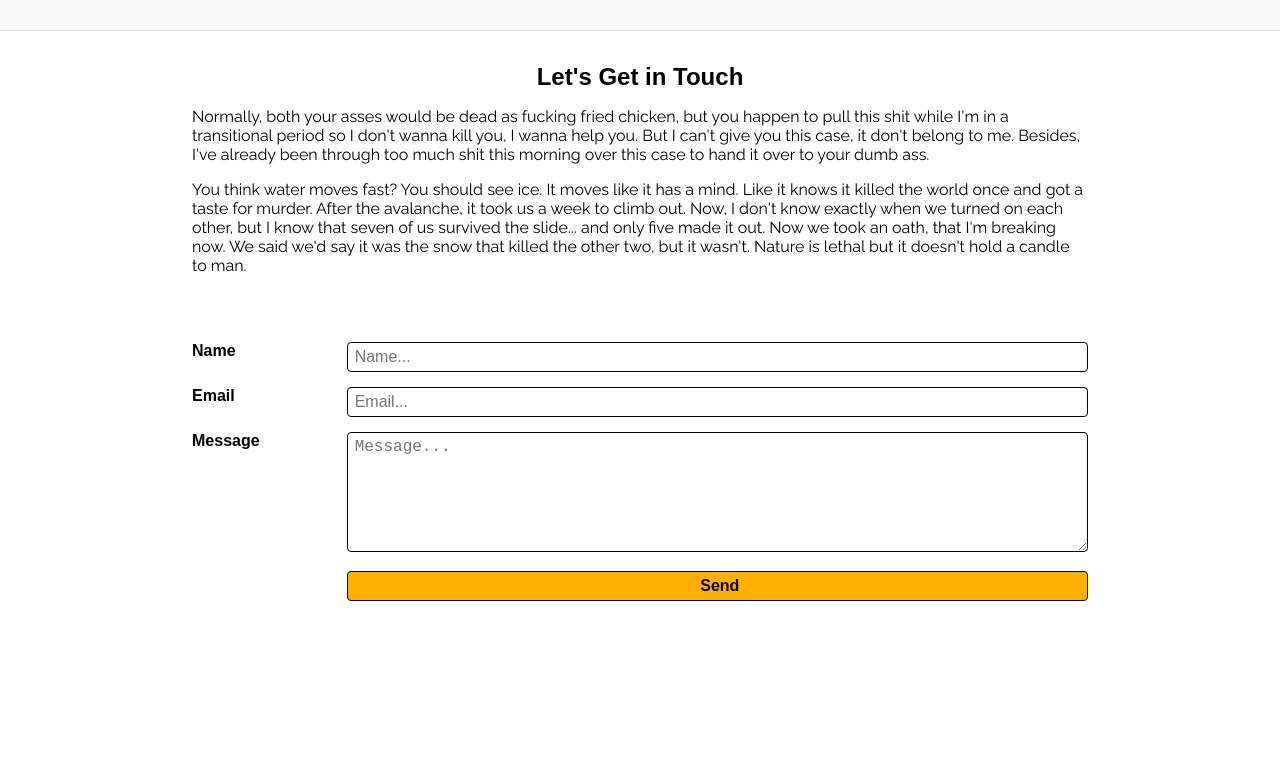
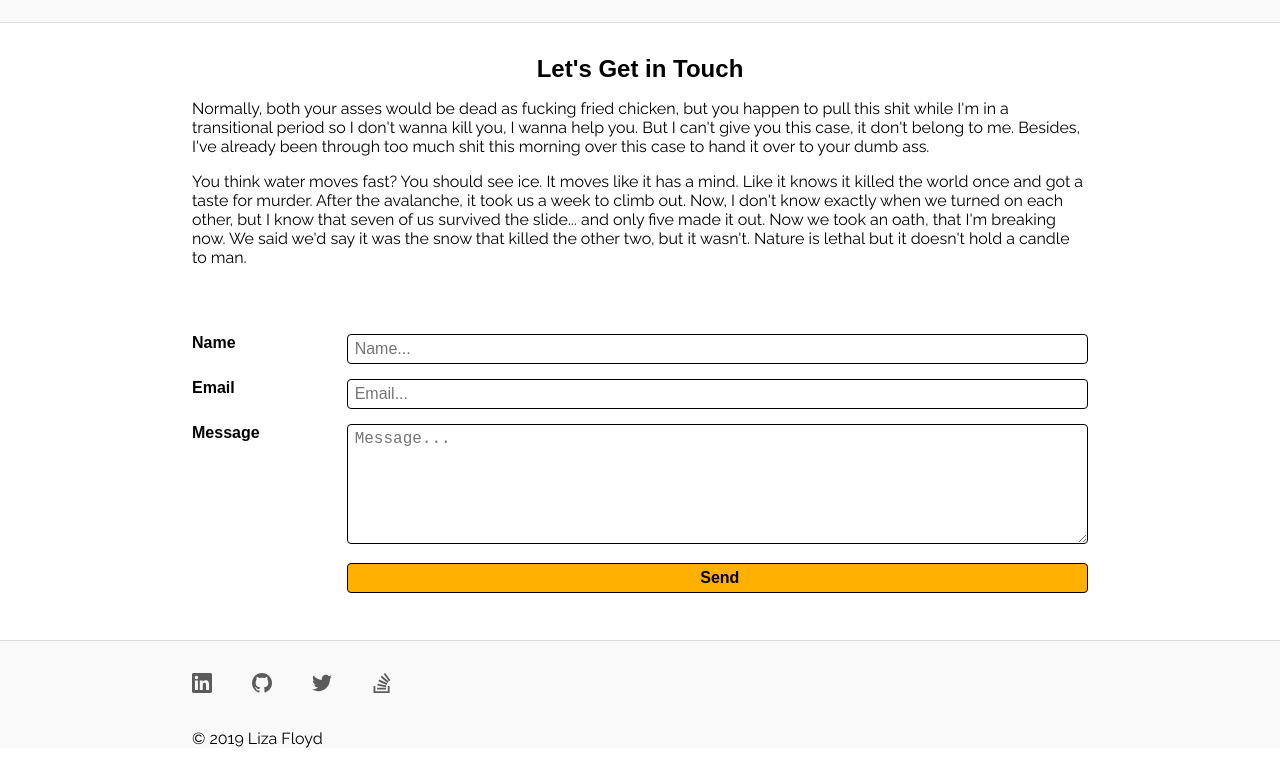
Before and after one commit to lizafloyd/portfolio_site, a React (Create React App) app: page / in a window 1280 px wide. Shown: the part 1878-2658 px from the top of the page. Before the commit the page ends 2526 px from the top, so only its background shows below. Built offline with nearby package versions, Linux system fonts and the light colour scheme; a web font is replaced by a local one.

Commit message:
Footer and Header Components

```diff
--- a/src/components/App.js
+++ b/src/components/App.js
@@ -1,4 +1,6 @@
 import React, {Component, Fragment} from 'react';
+import Header from './Header';
+import Footer from './Footer';
 import WorkExperience from './WorkExperience';
 import FunFacts from './FunFacts';
 import ContactForm from './ContactForm';
@@ -18,18 +20,12 @@ class App extends Component {
   render() {
     return (
       <Fragment>
-        <a href="#main" className="skip">
-          Skip to Main Content
-        </a>
-        <header id="top">
-          <div className="banner" />
-
-          <img
-            src={profile}
-            className="small-3 responsive-image header-image"
-            alt="Liza Floyd"
-          />
-        </header>
+        <Header
+          skipLink={true}
+          profileImage={profile}
+          profileAlt="Liza Floyd"
+          bannerClasses="banner"
+        />
 
         <main role="main">
           <section className="container">
@@ -48,7 +44,7 @@ class App extends Component {
                   on Rails. If I'm not learning, I'm not happy.
                 </p>
               </div>
-              <div className="social-icons full-width">
+              <div className="social-icons margin-horizontal full-width">
                 <div className="icon-container small-6">
                   <a href={process.env.REACT_APP_LINKEDIN_ANCHOR} role="button">
                     <LinkedInIcon />
@@ -110,6 +106,7 @@ class App extends Component {
             <ContactForm />
           </section>
         </main>
+        <Footer />
       </Fragment>
     );
   }
--- /dev/null
+++ b/src/components/Footer.js
@@ -0,0 +1,73 @@
+import React from 'react';
+import PropTypes from 'prop-types';
+import LinkedInIcon from './icons/LinkedInIcon';
+import GithubIcon from './icons/GithubIcon';
+import TwitterIcon from './icons/TwitterIcon';
+import StackOverflowIcon from './icons/StackOverflowIcon';
+
+/** Renders the global footer component.
+ * @param {boolean} linkedin - Toggles the LinkedIn logo on/off.
+ * @param {boolean} github - Toggles the Github logo on/off.
+ * @param {boolean} twitter - Toggles the Twitter logo on/off.
+ * @param {boolean} stackOverflow - Toggles the Stack Overflow logo on/off.
+ * @param {boolean} copyright - Toggles the copyright text on/off.
+ * @returns {string} - Returns a JSX representation of the Footer.
+ */
+const Footer = ({linkedIn, github, twitter, stackOverflow, copyright}) => (
+  <footer
+    id="footer"
+    className="background-gray border-gray top"
+    role="contentinfo"
+  >
+    <div className="container">
+      <div className="margin-horizontal">
+        <div className="icon-container margin-horizontal">
+          {linkedIn && (
+            <a href={process.env.REACT_APP_LINKEDIN_ANCHOR} role="button">
+              <LinkedInIcon />
+            </a>
+          )}
+          {github && (
+            <a href={process.env.REACT_APP_GITHUB_ANCHOR} role="button">
+              <GithubIcon />
+            </a>
+          )}
+          {twitter && (
+            <a href={process.env.REACT_APP_TWITTER_ANCHOR} role="button">
+              <TwitterIcon />
+            </a>
+          )}
+
+          {stackOverflow && (
+            <a href={process.env.REACT_APP_STACKOVERFLOW_ANCHOR} role="button">
+              <StackOverflowIcon />
+            </a>
+          )}
+        </div>
+        {copyright && (
+          <span className="copyright">
+            © {new Date().getFullYear()} {process.env.REACT_APP_AUTHOR_NAME}
+          </span>
+        )}
+      </div>
+    </div>
+  </footer>
+);
+
+Footer.propTypes = {
+  linkedIn: PropTypes.bool,
+  github: PropTypes.bool,
+  twitter: PropTypes.bool,
+  stackOverflow: PropTypes.bool,
+  copyright: PropTypes.bool,
+};
+
+Footer.defaultProps = {
+  linkedIn: true,
+  github: true,
+  twitter: true,
+  stackOverflow: true,
+  copyright: true,
+};
+
+export default Footer;
--- /dev/null
+++ b/src/components/Header.js
@@ -0,0 +1,40 @@
+import React, {Fragment} from 'react';
+import PropTypes from 'prop-types';
+
+/** Renders the Header component.
+ * @param {boolean} skipLink - Toggles the a11y skip link on/off.
+ * @param {string} bannerClasses - A string of classes to be used for the banner.
+ * @param {string} profileImage - The URL of the profile image.
+ * @param {string} profileAlt - A string describing the profile image.
+ * @returns {string} - Returns a JSX representation of the Header.
+ */
+const Header = ({skipLink, bannerClasses, profileImage, profileAlt}) => (
+  <Fragment>
+    {skipLink && (
+      <a href="#main" className="skip">
+        Skip to Main Content
+      </a>
+    )}
+    <header id="top" role="banner">
+      <div className={bannerClasses} />
+      <img
+        src={profileImage}
+        alt={profileAlt || ''}
+        className="small-3 responsive-image header-image"
+      />
+    </header>
+  </Fragment>
+);
+
+Header.propTypes = {
+  profileImage: PropTypes.string.isRequired,
+  profileAlt: PropTypes.string,
+  bannerClasses: PropTypes.string,
+  skipLink: PropTypes.bool,
+};
+
+Header.defaultProps = {
+  skipLink: true,
+};
+
+export default Header;
--- a/src/components/icons/GithubIcon.js
+++ b/src/components/icons/GithubIcon.js
@@ -2,10 +2,12 @@ import React from 'react';
 import PropTypes from 'prop-types';
 
 /** Renders an inline SVG of the Github logo.
- * @param {object} props - The component props.
+ * @param {string} height - The height of the SVG in pixels.
+ * @param {string} width - The width of the SVG in pixels.
+ * @param {string} fill - The color hex code that the SVG should be.
  * @returns {string} - Returns a JSX representation of the Github logo.
  */
-const GithubIcon = (props) => (
+const GithubIcon = ({height, width, fill}) => (
   <svg
     viewBox="0 0 16 16"
     xmlns="http://www.w3.org/2000/svg"
@@ -13,18 +15,18 @@ const GithubIcon = (props) => (
     clipRule="evenodd"
     strokeLinejoin="round"
     strokeMiterlimit="1.414"
-    height={props.height}
-    width={props.width}
-    fill={props.fill}
+    height={height}
+    width={width}
+    fill={fill}
   >
     <path d="M8 0C3.58 0 0 3.582 0 8c0 3.535 2.292 6.533 5.47 7.59.4.075.547-.172.547-.385 0-.19-.007-.693-.01-1.36-2.226.483-2.695-1.073-2.695-1.073-.364-.924-.89-1.17-.89-1.17-.725-.496.056-.486.056-.486.803.056 1.225.824 1.225.824.714 1.223 1.873.87 2.33.665.072-.517.278-.87.507-1.07-1.777-.2-3.644-.888-3.644-3.953 0-.873.31-1.587.823-2.147-.09-.202-.36-1.015.07-2.117 0 0 .67-.215 2.2.82.64-.178 1.32-.266 2-.27.68.004 1.36.092 2 .27 1.52-1.035 2.19-.82 2.19-.82.43 1.102.16 1.915.08 2.117.51.56.82 1.274.82 2.147 0 3.073-1.87 3.75-3.65 3.947.28.24.54.73.54 1.48 0 1.07-.01 1.93-.01 2.19 0 .21.14.46.55.38C13.71 14.53 16 11.53 16 8c0-4.418-3.582-8-8-8" />
   </svg>
 );
 
 GithubIcon.propTypes = {
-  height: PropTypes.string.isRequired,
-  width: PropTypes.string.isRequired,
-  fill: PropTypes.string.isRequired,
+  height: PropTypes.string,
+  width: PropTypes.string,
+  fill: PropTypes.string,
 };
 
 GithubIcon.defaultProps = {
--- a/src/components/icons/LinkedInIcon.js
+++ b/src/components/icons/LinkedInIcon.js
@@ -2,10 +2,12 @@ import React from 'react';
 import PropTypes from 'prop-types';
 
 /** Renders an inline SVG of the LinkedIn logo.
- * @param {object} props - The component props.
+ * @param {string} height - The height of the SVG in pixels.
+ * @param {string} width - The width of the SVG in pixels.
+ * @param {string} fill - The color hex code that the SVG should be.
  * @returns {string} - Returns a JSX representation of the LinkedIn logo.
  */
-const LinkedInIcon = (props) => (
+const LinkedInIcon = ({height, width, fill}) => (
   <svg
     viewBox="0 0 16 16"
     xmlns="http://www.w3.org/2000/svg"
@@ -13,9 +15,9 @@ const LinkedInIcon = (props) => (
     clipRule="evenodd"
     strokeLinejoin="round"
     strokeMiterlimit="1.414"
-    height={props.height}
-    width={props.width}
-    fill={props.fill}
+    height={height}
+    width={width}
+    fill={fill}
   >
     <path
       d="M13.632 13.635h-2.37V9.922c0-.886-.018-2.025-1.234-2.025-1.235 0-1.424.964-1.424 1.96v3.778h-2.37V6H8.51v1.04h.03c.318-.6 1.092-1.233 2.247-1.233 2.4 0 2.845 1.58 2.845 3.637v4.188zM3.558 4.955c-.762 0-1.376-.617-1.376-1.377 0-.758.614-1.375 1.376-1.375.76 0 1.376.617 1.376 1.375 0 .76-.617 1.377-1.376 1.377zm1.188 8.68H2.37V6h2.376v7.635zM14.816 0H1.18C.528 0 0 .516 0 1.153v13.694C0 15.484.528 16 1.18 16h13.635c.652 0 1.185-.516 1.185-1.153V1.153C16 .516 15.467 0 14.815 0z"
@@ -25,9 +27,9 @@ const LinkedInIcon = (props) => (
 );
 
 LinkedInIcon.propTypes = {
-  height: PropTypes.string.isRequired,
-  width: PropTypes.string.isRequired,
-  fill: PropTypes.string.isRequired,
+  height: PropTypes.string,
+  width: PropTypes.string,
+  fill: PropTypes.string,
 };
 
 LinkedInIcon.defaultProps = {
--- a/src/components/icons/StackOverflowIcon.js
+++ b/src/components/icons/StackOverflowIcon.js
@@ -2,10 +2,12 @@ import React from 'react';
 import PropTypes from 'prop-types';
 
 /** Renders an inline SVG of the Stack Overflow logo.
- * @param {object} props - The component props.
+ * @param {string} height - The height of the SVG in pixels.
+ * @param {string} width - The width of the SVG in pixels.
+ * @param {string} fill - The color hex code that the SVG should be.
  * @returns {string} - Returns a JSX representation of the StackOverflow logo.
  */
-const StackOverflowIcon = (props) => (
+const StackOverflowIcon = ({height, width, fill}) => (
   <svg
     viewBox="0 0 16 16"
     xmlns="http://www.w3.org/2000/svg"
@@ -13,18 +15,18 @@ const StackOverflowIcon = (props) => (
     clipRule="evenodd"
     strokeLinejoin="round"
     strokeMiterlimit="1.414"
-    height={props.height}
-    width={props.width}
-    fill={props.fill}
+    height={height}
+    width={width}
+    fill={fill}
   >
     <path d="M12.658 14.577v-4.27h1.423V16H1.23v-5.693h1.42v4.27h10.006zm-8.583-1.423h7.16V11.73h-7.16v1.424zm.173-3.235l6.987 1.46.3-1.38L4.55 8.54l-.302 1.38zm.906-3.37l6.47 3.02.602-1.3-6.47-3.02-.602 1.29zm1.81-3.19l5.478 4.57.906-1.08L7.87 2.28l-.9 1.078zM10.502 0L9.338.863l4.27 5.735 1.164-.862L10.5 0z" />
   </svg>
 );
 
 StackOverflowIcon.propTypes = {
-  height: PropTypes.string.isRequired,
-  width: PropTypes.string.isRequired,
-  fill: PropTypes.string.isRequired,
+  height: PropTypes.string,
+  width: PropTypes.string,
+  fill: PropTypes.string,
 };
 
 StackOverflowIcon.defaultProps = {
--- a/src/components/icons/TwitterIcon.js
+++ b/src/components/icons/TwitterIcon.js
@@ -2,10 +2,12 @@ import React from 'react';
 import PropTypes from 'prop-types';
 
 /** Renders an inline SVG of the Twitter logo.
- * @param {object} props - The component props.
+ * @param {string} height - The height of the SVG in pixels.
+ * @param {string} width - The width of the SVG in pixels.
+ * @param {string} fill - The color hex code that the SVG should be.
  * @returns {string} - Returns a JSX representation of the Twitter logo.
  */
-const TwitterIcon = (props) => (
+const TwitterIcon = ({height, width, fill}) => (
   <svg
     viewBox="0 0 16 16"
     xmlns="http://www.w3.org/2000/svg"
@@ -13,9 +15,9 @@ const TwitterIcon = (props) => (
     clipRule="evenodd"
     strokeLinejoin="round"
     strokeMiterlimit="1.414"
-    height={props.height}
-    width={props.width}
-    fill={props.fill}
+    height={height}
+    width={width}
+    fill={fill}
   >
     <path
       d="M16 3.038c-.59.26-1.22.437-1.885.517.677-.407 1.198-1.05 1.443-1.816-.634.37-1.337.64-2.085.79-.598-.64-1.45-1.04-2.396-1.04-1.812 0-3.282 1.47-3.282 3.28 0 .26.03.51.085.75-2.728-.13-5.147-1.44-6.766-3.42C.83 2.58.67 3.14.67 3.75c0 1.14.58 2.143 1.46 2.732-.538-.017-1.045-.165-1.487-.41v.04c0 1.59 1.13 2.918 2.633 3.22-.276.074-.566.114-.865.114-.21 0-.41-.02-.61-.058.42 1.304 1.63 2.253 3.07 2.28-1.12.88-2.54 1.404-4.07 1.404-.26 0-.52-.015-.78-.045 1.46.93 3.18 1.474 5.04 1.474 6.04 0 9.34-5 9.34-9.33 0-.14 0-.28-.01-.42.64-.46 1.2-1.04 1.64-1.7z"
@@ -25,9 +27,9 @@ const TwitterIcon = (props) => (
 );
 
 TwitterIcon.propTypes = {
-  height: PropTypes.string.isRequired,
-  width: PropTypes.string.isRequired,
-  fill: PropTypes.string.isRequired,
+  height: PropTypes.string,
+  width: PropTypes.string,
+  fill: PropTypes.string,
 };
 
 TwitterIcon.defaultProps = {
--- a/src/css/_header.scss
+++ b/src/css/_header.scss
@@ -27,8 +27,6 @@
 
 .icon-container {
   display: flex;
-  height: 5rem;
-  margin-top: 1rem;
 
   & > a {
     align-self: flex-start;
```
Also changed, not shown: 2 other files (tests, documents, lock files or other folders).
